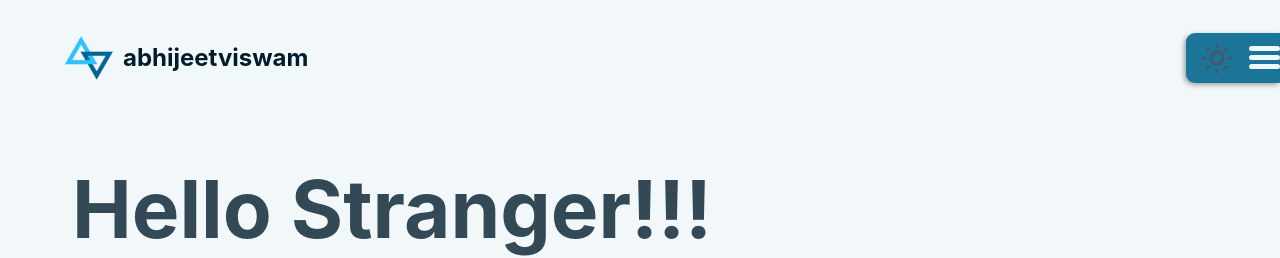
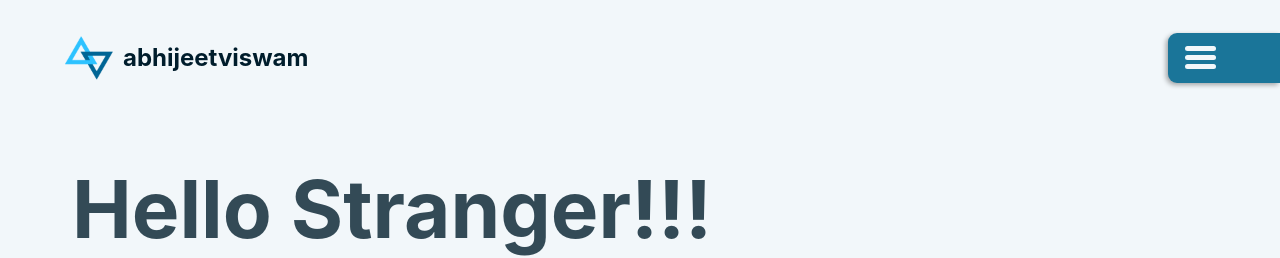
Before and after one commit to abhijeetviswam/abhijeetviswam.github.io, a Jekyll site: the page built from index.md, in a window 1280 px wide. Shown: the top 258 px of the page. Built offline with Jekyll 4.4.1, drawn with Linux system fonts in a browser that asks for light colours; comment, search, counter and statistics services are not loaded.

Commit message:
[ui] Darkmode toggle switched moved to sidebar
- Darkmode toggle switch is hidden if darktable is not reachable
- localStorage color-scheme set to light on initial load

```diff
--- a/_includes/head.html
+++ b/_includes/head.html
@@ -30,6 +31,9 @@
               DarkReader.enable({contrast: 120});
           } else if (currentColorScheme === 'light') {
               DarkReader.disable();
+          } else {
+              localStorage.setItem('color-scheme', 'light');
+          }
       }
   </script>
 
--- a/_layouts/default.html
+++ b/_layouts/default.html
@@ -22,12 +22,6 @@
         </button>
       {% endif %}
 
-      <button class="darkmode-toggle" type="button" aria-label="Dark Mode Switch">
-        <div class="darkmode-icon">
-            <?xml version="1.0" ?><svg fill="none" height="36" viewBox="0 0 24 24" width="36" xmlns="http://www.w3.org/2000/svg"><path d="M12 3V4M12 20V21M21 12H20M4 12H3M18.364 18.364L17.6569 17.6569M6.34315 6.34315L5.63604 5.63604M18.364 5.63609L17.6569 6.3432M6.3432 17.6569L5.63609 18.364M16 12C16 14.2091 14.2091 16 12 16C9.79086 16 8 14.2091 8 12C8 9.79086 9.79086 8 12 8C14.2091 8 16 9.79086 16 12Z" stroke="#4A5568" stroke-linecap="round" stroke-linejoin="round" stroke-width="2"/></svg>
-        </div>
-      </button>
-
       <button class="toggle navicon-button larr" type="button">
         <span class="toggle-inner">
           <span class="sidebar-toggle-label visually-hidden">{{ site.data.theme.t.menu | default: 'Menu' }}</span>
@@ -35,6 +29,15 @@
         </span>
       </button>
     </div>
+
+      <div class="darkmode-toggle">
+        <button id="toggle-light" class="darkmode-icon" type="button" aria-label="Dark Mode Switch">
+          <?xml version="1.0" ?><svg fill="none" height="2rem" viewBox="0 0 24 24" width="2rem" xmlns="http://www.w3.org/2000/svg"><path d="M12 3V4M12 20V21M21 12H20M4 12H3M18.364 18.364L17.6569 17.6569M6.34315 6.34315L5.63604 5.63604M18.364 5.63609L17.6569 6.3432M6.3432 17.6569L5.63609 18.364M16 12C16 14.2091 14.2091 16 12 16C9.79086 16 8 14.2091 8 12C8 9.79086 9.79086 8 12 8C14.2091 8 16 9.79086 16 12Z" stroke="#f2f7fa" stroke-linecap="round" stroke-linejoin="round" stroke-width="2"/></svg>
+        </button>
+        <button id="toggle-dark" class="darkmode-icon" type="button" aria-label="Dark Mode Switch">
+          <svg viewBox="-92 -92 700 700" xmlns="http://www.w3.org/2000/svg"><path d="M421.6 379.9c-.664 0-1.35.063-2.049.195a177.696 177.696 0 0 1-33.32 3.17c-94.81 0-174.1-77.14-174.1-175.5 0-63.19 33.79-121.3 88.73-152.6 8.467-4.812 6.339-17.66-3.279-19.44-11.2-2.078-29.53-3.746-40.9-3.746C132.3 31.1 32 132.2 32 256c0 123.6 100.1 224 223.8 224 69.04 0 132.1-31.45 173.8-82.93 5.7-7.97-.5-17.17-8-17.17zM255.8 432C158.9 432 80 353 80 256c0-76.32 48.77-141.4 116.7-165.8-21.5 34.8-33.5 75.4-33.5 117.6 0 99.44 65.13 183.9 154.9 212.8-19.6 7.5-40.7 11.4-62.3 11.4z" fill="#f2f7fa" class="fill-000000"></path></svg>
+        </button>
+      </div>
 
     <div id="sidebar" class="sidebar">
       <div class="inner">
--- a/_sass/basically-basic/_darkmodeicon.scss
+++ b/_sass/basically-basic/_darkmodeicon.scss
@@ -3,15 +3,29 @@
    ========================================================================== */
 
 .darkmode-toggle {
-  margin-left: 0.75rem;
-  margin-right: 0.75rem;
+  padding: 0 0.90625rem 0 0;
+  position: fixed;
+  right: 0;
+  margin: 1.8125rem 0;
+  z-index: 101;
+  transition: all 0.4s ease;
+  visibility: hidden;
+  cursor: pointer;
+}
+
+.darkmode-switch-is-visible {
+  transform: translateY(4rem);
+  transform-origin: top;
+  visibility: visible;
+}
+
+.darkmode-icon {
   border: 0;
   padding: 0;
   outline: none;
   background-color: transparent;
   cursor: pointer;
-  -webkit-transition: 0.2s;
-  transition: 0.2s;
+  transition: 0.4s ease;
   height: 2rem;
   width: 2rem;
 }
--- a/_sass/basically-basic/_navicons.scss
+++ b/_sass/basically-basic/_navicons.scss
@@ -5,8 +5,9 @@
 .navicon-button {
   display: inline-block;
   position: relative;
-  padding: 0.90625rem 0;
+  padding: 0.90625rem 5vw 0.90625rem 0.90625rem;
   min-height: $site-image-height;
+  min-width: 6rem; //to accomodate darkmode toggle switch
   -webkit-transition: $navicon-duration / 2;
   transition: $navicon-duration / 2;
   border: 0;
--- a/assets/javascripts/main.js
+++ b/assets/javascripts/main.js
@@ -31,8 +31,22 @@
 var myInitialContent = document.querySelector('.initial-content');
 var mySearchContent = document.querySelector('.search-content');
 var mySearchToggle = document.querySelector('.search-toggle');
+var myDarkModeIcon = document.querySelector('.darkmode-icon');
 var myDarkModeToggle = document.querySelector('.darkmode-toggle');
+var myDarkModeIconLight = document.querySelector('#toggle-light');
+var myDarkModeIconDark = document.querySelector('#toggle-dark');
 // var myDarkModeIcon = document.querySelector('.darkmode-icon');
+
+if (typeof DarkReader === 'undefined') {
+    // Don't display light dark toggle if darkreader is not reachable. i.e. no internet
+    myDarkModeToggle.style.visibility = "hidden";
+} else if (localStorage.getItem('color-scheme') === 'dark') {
+    myDarkModeIconDark.style.opacity = 1;
+    myDarkModeIconLight.style.opacity = 0.3;
+} else {
+    myDarkModeIconDark.style.opacity = 0.3;
+    myDarkModeIconLight.style.opacity = 1;
+}
 
 // Toggle sidebar visibility
 function toggleClassMenu() {
@@ -41,10 +55,12 @@
     myMenu.classList.add('is--visible');
     myToggle.classList.add('open');
     myWrapper.classList.add('is--pushed');
+    myDarkModeToggle.classList.add('darkmode-switch-is-visible');
   } else {
     myMenu.classList.remove('is--visible');
     myToggle.classList.remove('open');
     myWrapper.classList.remove('is--pushed');
+    myDarkModeToggle.classList.remove('darkmode-switch-is-visible');
   }
 }
 
@@ -110,6 +126,8 @@
     DarkReader.setFetchMethod(window.fetch);
     DarkReader.enable({contrast: 120});
     localStorage.setItem('color-scheme', 'dark');
+    myDarkModeIconDark.style.opacity = 1;
+    myDarkModeIconLight.style.opacity = 0.3;
     // // Sun icon in dark mode
     // myDarkModeIcon.innerHTML = '<svg class="icon" viewBox="0 0 24 24" xmlns="http://www.w3.org/2000/svg"><path d="M7,12c0,2.8,2.2,5,5,5s5-2.2,5-5s-2.2-5-5-5S7,9.2,7,12z M12,9c1.7,0,3,1.3,3,3s-1.3,3-3,3s-3-1.3-3-3S10.3,9,12,9z"/><path d="M13,5V3c0-0.6-0.4-1-1-1s-1,0.4-1,1v2c0,0.6,0.4,1,1,1S13,5.6,13,5z"/><path d="M19.1,4.9c-0.4-0.4-1-0.4-1.4,0l-1.4,1.4c-0.4,0.4-0.4,1,0,1.4c0.2,0.2,0.5,0.3,0.7,0.3s0.5-0.1,0.7-0.3l1.4-1.4   C19.5,6,19.5,5.3,19.1,4.9z"/><path d="M21,11h-2c-0.6,0-1,0.4-1,1s0.4,1,1,1h2c0.6,0,1-0.4,1-1S21.6,11,21,11z"/><path d="M17.7,16.2c-0.4-0.4-1-0.4-1.4,0s-0.4,1,0,1.4l1.4,1.4c0.2,0.2,0.5,0.3,0.7,0.3s0.5-0.1,0.7-0.3c0.4-0.4,0.4-1,0-1.4   L17.7,16.2z"/><path d="M11,19v2c0,0.6,0.4,1,1,1s1-0.4,1-1v-2c0-0.6-0.4-1-1-1S11,18.4,11,19z"/><path d="M4.9,19.1c0.2,0.2,0.5,0.3,0.7,0.3s0.5-0.1,0.7-0.3l1.4-1.4c0.4-0.4,0.4-1,0-1.4s-1-0.4-1.4,0l-1.4,1.4   C4.5,18,4.5,18.7,4.9,19.1z"/><path d="M2,12c0,0.6,0.4,1,1,1h2c0.6,0,1-0.4,1-1s-0.4-1-1-1H3C2.4,11,2,11.4,2,12z"/><path d="M6.3,4.9c-0.4-0.4-1-0.4-1.4,0s-0.4,1,0,1.4l1.4,1.4C6.5,8,6.8,8.1,7.1,8.1S7.6,8,7.8,7.8c0.4-0.4,0.4-1,0-1.4L6.3,4.9z"/></svg>'
 }
@@ -117,6 +135,8 @@
 function disableDarkMode() {
     DarkReader.disable();
     localStorage.setItem('color-scheme', 'light');
+    myDarkModeIconDark.style.opacity = 0.3;
+    myDarkModeIconLight.style.opacity = 1;
     // // Moon icon in light mode
     // myDarkModeIcon.innerHTML = '<svg class="icon" viewBox="0 0 24 24" xmlns="http://www.w3.org/2000/svg"><path d="M12.3,4.9c0.4-0.2,0.6-0.7,0.5-1.1S12.2,3,11.7,3C6.8,3.1,3,7.1,3,12c0,5,4,9,9,9c3.8,0,7.1-2.4,8.4-5.9   c0.2-0.4,0-0.9-0.4-1.2c-0.4-0.3-0.9-0.2-1.2,0.1c-1,0.9-2.3,1.4-3.7,1.4c-3.1,0-5.7-2.5-5.7-5.7C9.4,7.8,10.5,5.9,12.3,4.9z    M15.1,17.4c0.5,0,1,0,1.4-0.1C15.3,18.4,13.7,19,12,19c-3.9,0-7-3.1-7-7c0-2.5,1.4-4.8,3.5-6c-0.7,1.1-1,2.4-1,3.8   C7.4,14,10.9,17.4,15.1,17.4z"/></svg>'
 }
```
Also changed, not shown: other parts of _includes/head.html (+1 -0 lines). Lines whose indentation alone changed are shown as unchanged.
